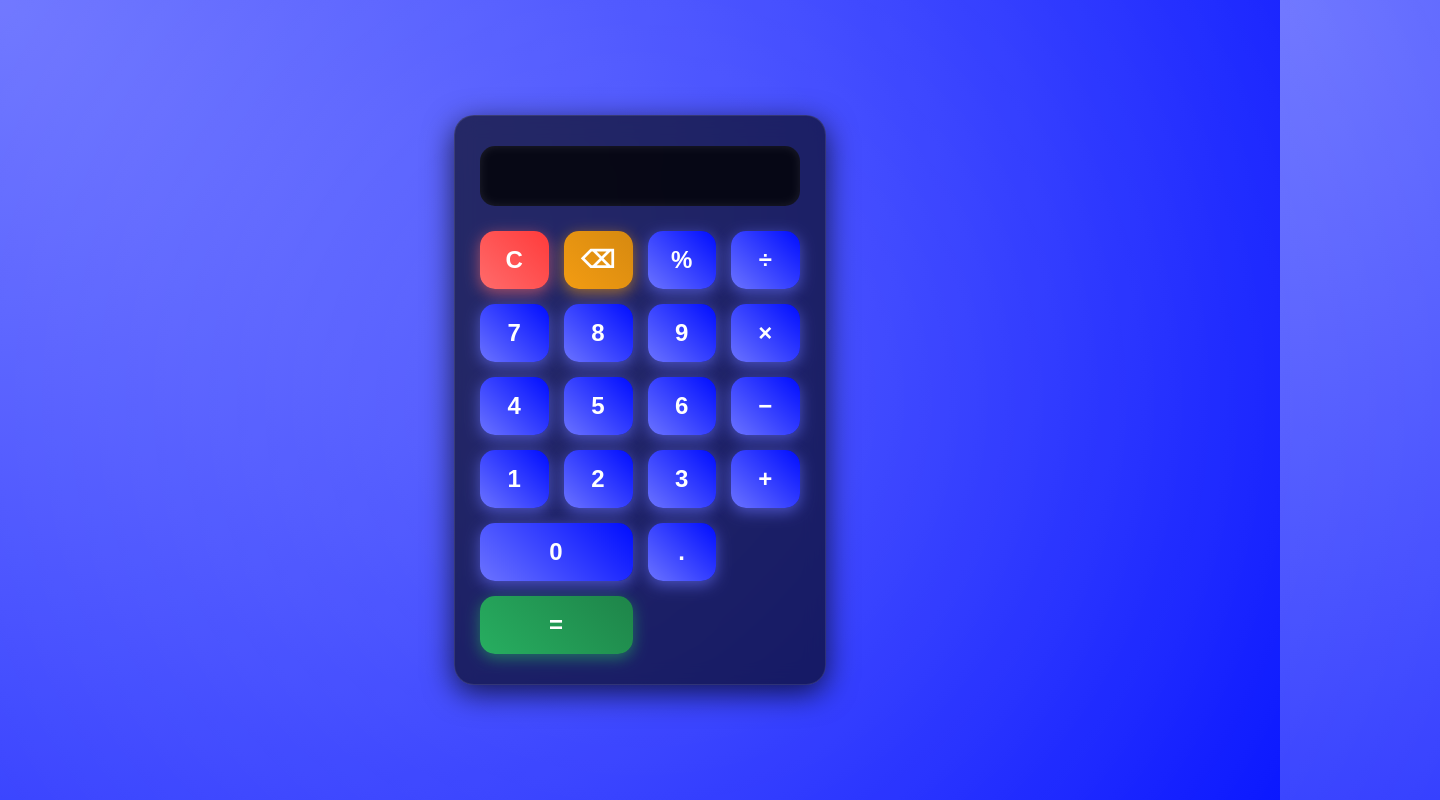
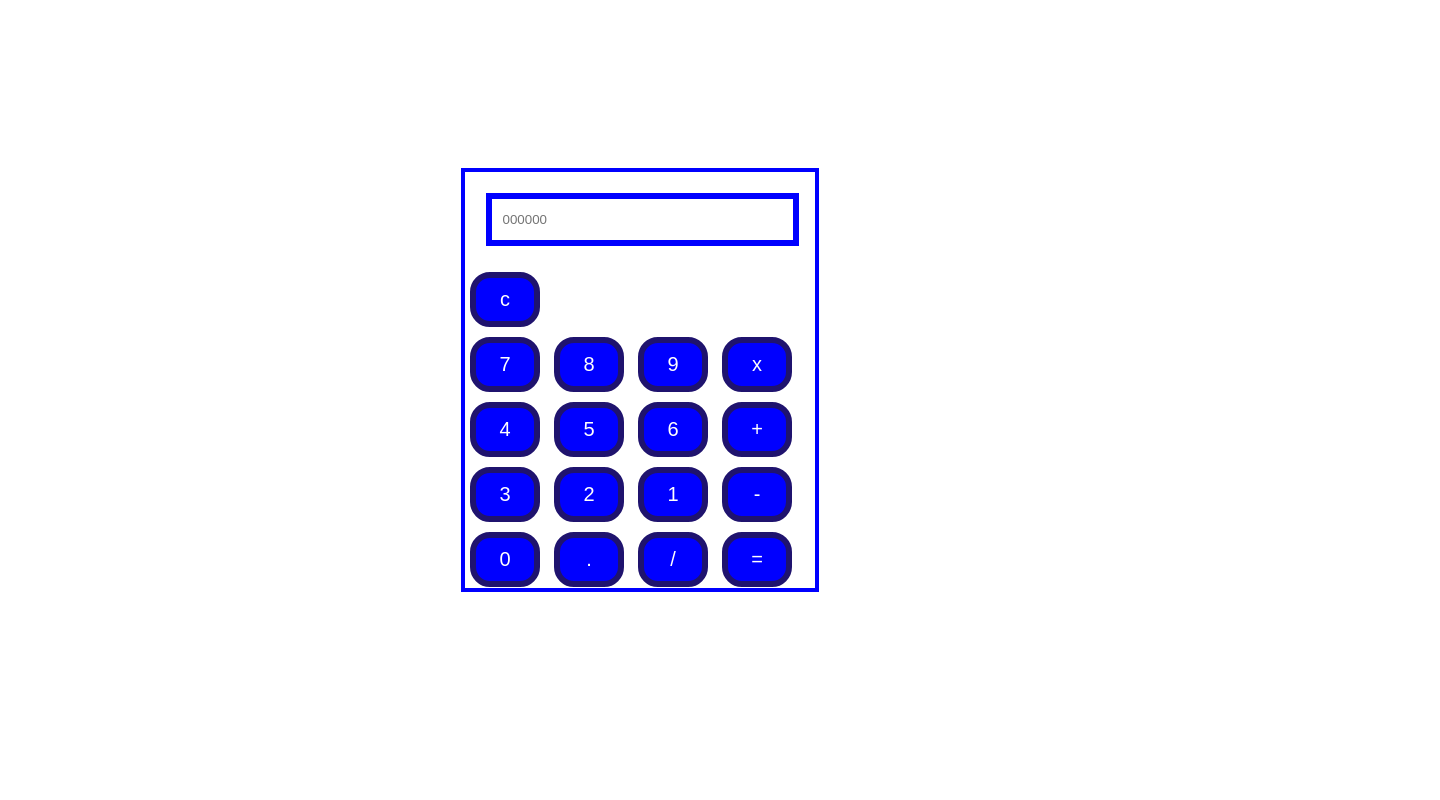
Before and after one commit to hanaaden/calculator-tutorial-, a plain HTML site: page index.html in a window 1280 px wide. Shown: the top 800 px of the page, 1440 px wide, since content can reach past the window. Drawn offline with Linux system fonts and the light colour scheme.

Commit message:
complete calculator

```diff
--- a/index.html
+++ b/index.html
@@ -1,39 +1,46 @@
 <!DOCTYPE html>
 <html lang="en">
 <head>
-    <meta charset="UTF-8" />
-    <meta name="viewport" content="width=device-width, initial-scale=1" />
-    <title>Calculator</title>
-    <link rel="stylesheet" href="style.css" />
+    <meta charset="UTF-8">
+    <meta name="viewport" content="width=device-width, initial-scale=1.0">
+    <link rel="stylesheet" href="style.css">
+    <title>Document</title>
 </head>
 <body>
-    <div class="calculator">
-        <input type="text" class="calculator-display" disabled />
-        <div class="calculator-buttons">
-            <button class="btn btn-clear">C</button>
-            <button class="btn btn-backspace">⌫</button>
-            <button class="btn btn-percent">%</button>
-            <button class="btn btn-operator">÷</button>
+    <div class="calculator" id="calcu">
+        <div id="'output">
+            <input type="text" class="display" placeholder="000000" id="res">
+        </div>
+        <div class="row1">
+            <input class="btn" type="button" value="c" onclick=Clear()>
 
-            <button class="btn btn-number">7</button>
-            <button class="btn btn-number">8</button>
-            <button class="btn btn-number">9</button>
-            <button class="btn btn-operator">×</button>
+        </div>
+         <div class="row2">
+            <input class="btn" type="button" value="7" onclick="Solve('7')">
+            <input class="btn" type="button" value="8" onclick="Solve('8')">
+            <input class="btn" type="button" value="9" onclick="Solve('9')">
+            <input class="btn" type="button" value="x" onclick="Solve('*')">
+        </div>
+         <div class="row3">
+            <input class="btn" type="button" value="4" onclick="Solve('4')">
+           <input class="btn" type="button" value="5" onclick="Solve('5')">
+            <input class="btn" type="button" value="6" onclick="Solve('6')">
+            <input class="btn" type="button" value="+" onclick="Solve('+')">
+        </div>
+         <div class="row3">
+            <input class="btn" type="button" value="3" onclick="Solve('3')">
+           <input class="btn" type="button" value="2" onclick="Solve('2')">
+           <input class="btn" type="button" value="1" onclick="Solve('1')">
+            <input class="btn" type="button" value="-" onclick="Solve('-')">
+        </div>
+         <div class="row4">
+           <input class="btn" type="button" value="0" onclick="Solve('0')">
+            <input class="btn" type="button" value="." onclick="Solve('.')">
+            <input class="btn" type="button" value="/" onclick="Solve('/')">
+            <input class="btn" type="button" value="=" onclick=Result()>
 
-            <button class="btn btn-number">4</button>
-            <button class="btn btn-number">5</button>
-            <button class="btn btn-number">6</button>
-            <button class="btn btn-operator">−</button>
-
-            <button class="btn btn-number">1</button>
-            <button class="btn btn-number">2</button>
-            <button class="btn btn-number">3</button>
-            <button class="btn btn-operator">+</button>
-
-            <button class="btn btn-number zero">0</button>
-            <button class="btn btn-decimal">.</button>
-            <button class="btn btn-equal">=</button>
         </div>
     </div>
+    <script src="index.js"></script>
 </body>
 </html>
--- a/index.js
+++ b/index.js
@@ -0,0 +1,33 @@
+function Solve(val) {
+        var v = document.getElementById('res');
+        v.value += val ;
+}
+
+
+function Result(){
+        var num1 = document.getElementById('res').value;
+        try {
+                var num2 = eval(num1.replace('x','*'));
+                 document.getElementById('res').value = num2;
+        }catch {
+                document.getElementById('res').value='error'
+        }
+}
+
+function Clear(){
+        var inp = document.getElementById('res');
+        inp.value=''
+}
+
+document.addEventListener('keydown', function(event){
+        const key = event.key;
+        const validKeys = '0123456789+-/*.';
+        if(validKeys.includes(key)){
+                Solve(key === '*' ? 'x' : key);
+        }else if(key === 'Enter'){
+                Result();
+        }else if (key.toLowerCase() === 'c'){
+                Clear();
+        }
+}
+);
--- a/style.css
+++ b/style.css
@@ -1,130 +1,29 @@
-@import url('https://fonts.googleapis.com/css2?family=Poppins:wght@400;700&display=swap');
-
-body {
-    margin: 0;
-    padding: 0;
-    font-family: 'Poppins', sans-serif;
-    background: radial-gradient(circle at top left, #6b73ff, #000dff);
-    color: #f0f0f0;
-    height: 100vh;
+body{
     display: flex;
     justify-content: center;
-    align-items: center;
-    overflow: hidden;
-    position: relative;
+}
+.calculator{
+    margin-top: 10rem;
+    border: 4px solid blue;
+    height: 26rem;
+    width: 350px;
+}
+.display{
+    border: 6px solid blue;
+    height: 20px;
+    margin: 6%;
+    width: 80%;
+    padding: 3%;
+
 }
 
-body::before {
-    content: "";
-    position: absolute;
-    top: -50%;
-    left: -50%;
-    width: 200%;
-    height: 200%;
-    background: radial-gradient(circle, rgba(255,255,255,0.15) 0%, transparent 70%);
-    animation: rotate 20s linear infinite;
-    z-index: 0;
+.btn{
+    background-color: blue;
+    border: 6px solid rgb(31, 19, 110);
+    border-radius: 20px;
+    padding: 10px;
+    margin: 5px;
+    color: white;
+    width: 20%;
+    font-size: 20px;
 }
-
-@keyframes rotate {
-    from { transform: rotate(0deg); }
-    to { transform: rotate(360deg); }
-}
-
-.calculator {
-    position: relative;
-    z-index: 1;
-    background: rgba(0, 0, 0, 0.6);
-    border-radius: 20px;
-    box-shadow: 0 8px 30px rgba(0,0,0,0.7);
-    width: 320px;
-    padding: 30px 25px;
-    backdrop-filter: blur(10px);
-    border: 1px solid rgba(255,255,255,0.1);
-}
-
-.calculator-display {
-    width: 100%;
-    height: 60px;
-    background-color: rgba(0,0,0,0.8);
-    color: #f0f0f0;
-    font-size: 2rem;
-    border: none;
-    border-radius: 15px;
-    padding: 10px 20px;
-    text-align: right;
-    margin-bottom: 25px;
-    box-sizing: border-box;
-    box-shadow: inset 0 0 10px rgba(255,255,255,0.1);
-}
-
-.calculator-buttons {
-    display: grid;
-    grid-template-columns: repeat(4, 1fr);
-    grid-gap: 15px;
-}
-
-.btn {
-    background: linear-gradient(45deg, #6b73ff, #000dff);
-    border: none;
-    border-radius: 15px;
-    color: white;
-    font-size: 1.5rem;
-    padding: 15px 0;
-    cursor: pointer;
-    transition: all 0.3s ease;
-    user-select: none;
-    box-shadow: 0 4px 15px rgba(107,115,255,0.6);
-    font-weight: 600;
-    letter-spacing: 0.5px;
-}
-
-.btn:hover {
-    background: linear-gradient(45deg, #000dff, #6b73ff);
-    box-shadow: 0 6px 20px rgba(0, 13, 255, 0.8);
-    transform: scale(1.05);
-}
-
-.btn:active {
-    box-shadow: 0 2px 8px rgba(0, 13, 255, 0.9);
-    transform: scale(0.95);
-}
-
-.btn-clear {
-    background: linear-gradient(45deg, #ff6b6b, #ff3b3b);
-    box-shadow: 0 4px 15px rgba(255, 107, 107, 0.6);
-}
-
-.btn-clear:hover {
-    background: linear-gradient(45deg, #ff3b3b, #ff6b6b);
-    box-shadow: 0 6px 20px rgba(255, 59, 59, 0.8);
-}
-
-.btn-backspace {
-    background: linear-gradient(45deg, #f39c12, #d68910);
-    box-shadow: 0 4px 15px rgba(243, 156, 18, 0.6);
-}
-
-.btn-backspace:hover {
-    background: linear-gradient(45deg, #d68910, #f39c12);
-    box-shadow: 0 6px 20px rgba(214, 137, 16, 0.8);
-}
-
-.btn-equal {
-    background: linear-gradient(45deg, #27ae60, #1e8449);
-    box-shadow: 0 4px 15px rgba(39, 174, 96, 0.6);
-    grid-column: span 2;
-}
-
-.btn-equal:hover {
-    background: linear-gradient(45deg, #1e8449, #27ae60);
-    box-shadow: 0 6px 20px rgba(30, 132, 73, 0.8);
-}
-
-.btn-zero {
-    grid-column: span 2;
-}
-
-.zero {
-    grid-column: span 2;
-}
```
